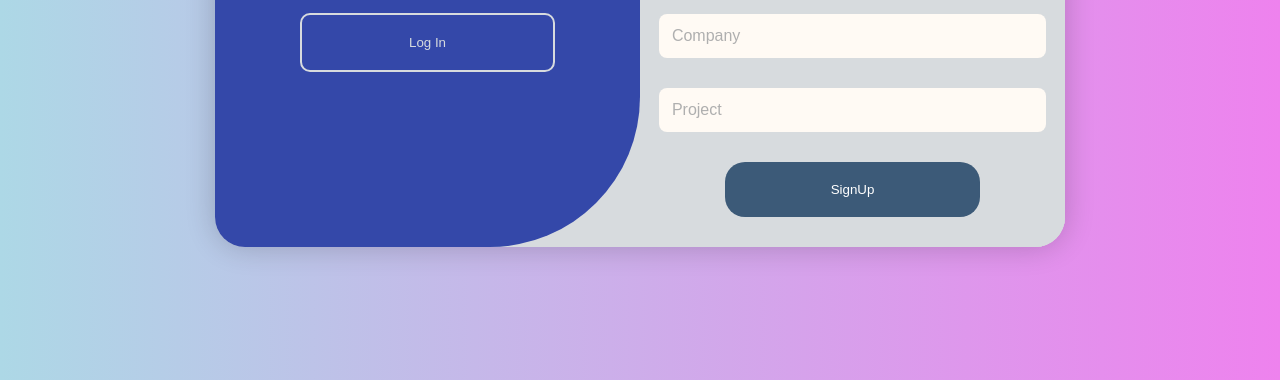
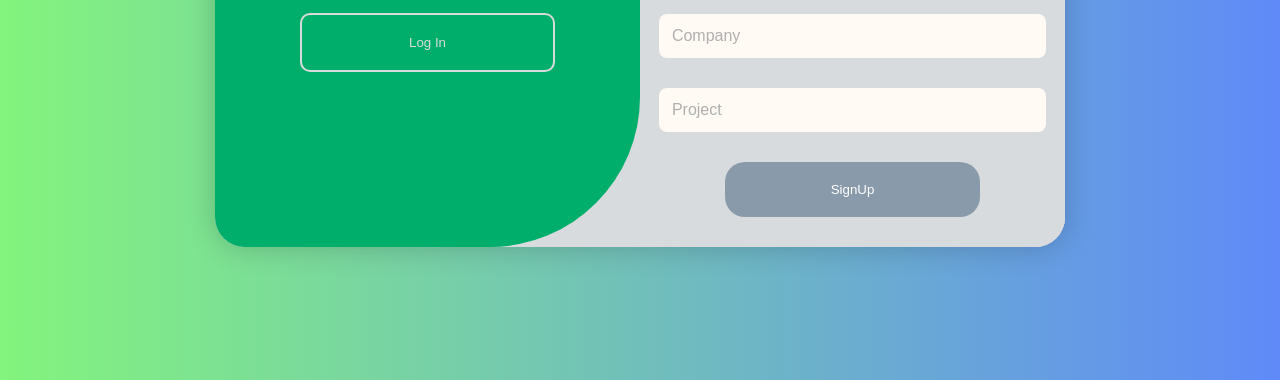
Before and after one commit to b1t-0f-v1k/G20-Hackathon-Project, a plain HTML site: page Leaf-Line/frontend/Website/LoginSignUp.html in a window 1280 px wide. Shown: the part 436-816 px from the top of the page. Drawn offline with Linux system fonts and the light colour scheme.

Commit message:
Update LoginSignUpStyle.css

```diff
--- a/Leaf-Line/frontend/Website/LoginSignUpStyle.css
+++ b/Leaf-Line/frontend/Website/LoginSignUpStyle.css
@@ -3,7 +3,7 @@ body{
     justify-content: center;
     align-items: center;
     min-height: 100vh;
-    background: linear-gradient(90deg, lightblue, violet);
+    background: linear-gradient(90deg, rgb(131, 244, 125), rgb(95, 138, 248));
 }
 
 .OuterDiv{
@@ -29,7 +29,6 @@ body{
     height:100%;
     display: flex;
     align-items: center;
-    color: rgb(68, 68, 68);
     text-align: center;
     z-index: 1;
     background: rgb(215, 219, 222);
@@ -45,7 +44,6 @@ body{
     height:100%;
     display: flex;
     align-items: center;
-    color: rgb(68, 68, 68);
     text-align: center;
     z-index: 1;
     background: rgb(215, 219, 222);
@@ -102,7 +100,7 @@ button{
     background-color: rgb(60, 90, 120, 0.5);
 }
 
-button{
+button:hover{
     background-color: rgb(60, 90, 120);
 }
 
@@ -119,7 +117,7 @@ button{
     left: -250%;
     width: 300%;
     height: 100%;
-    background: rgb(52, 72, 169);
+    background: rgb(0, 174, 107);
     border-radius: 150px;
     z-index: 2;
     transition: 1.89s ease-in-out;
```
